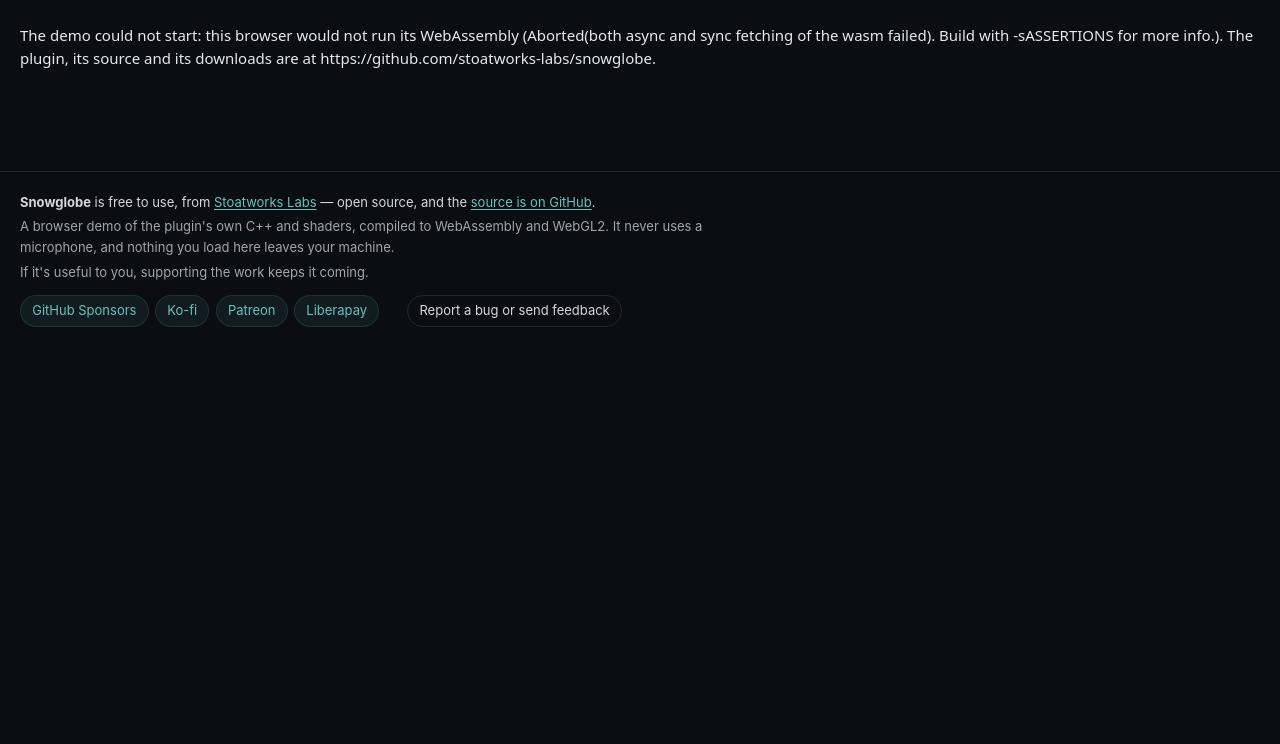
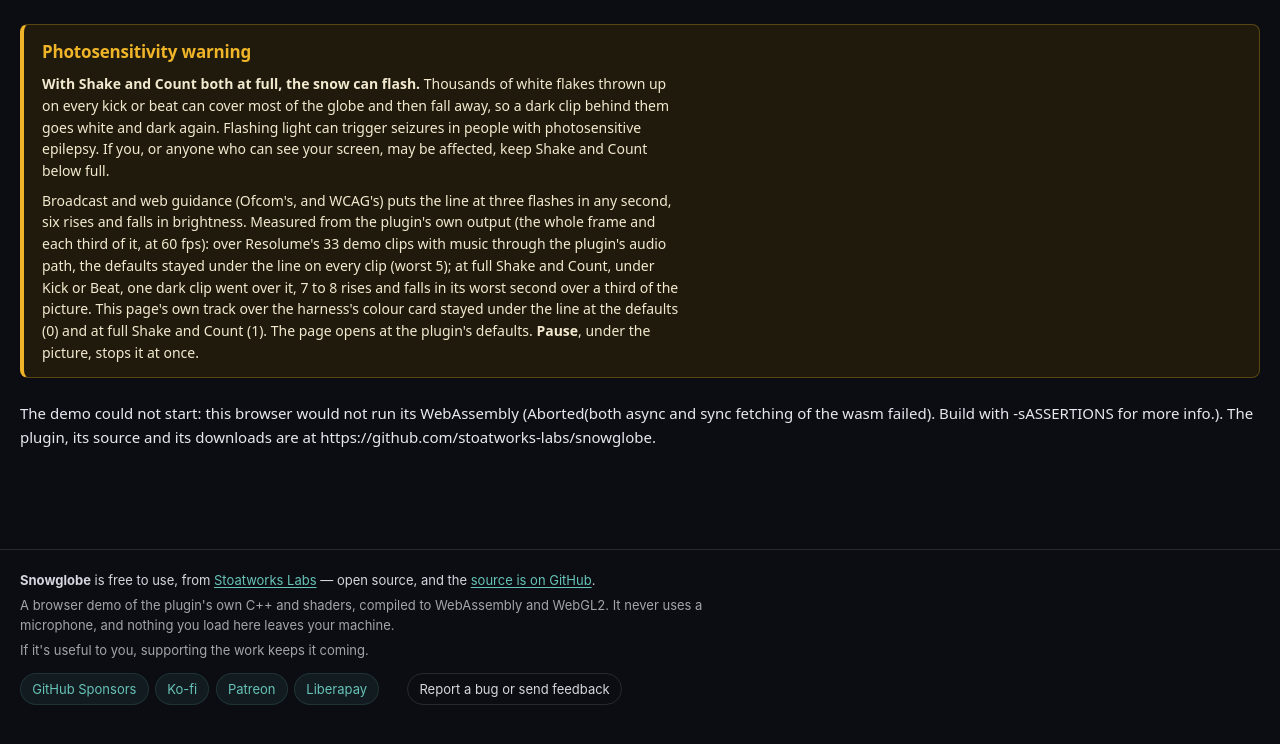
Before and after one commit to stoatworks-labs/snowglobe, a plain HTML site: page demo/index.html in a window 1280 px wide. Drawn offline with Linux system fonts and the light colour scheme; no server answers.

Commit message:
User guide, what Arena showed on Windows, and the flash warning
docs/USER-GUIDE.md, built into the site's guide. README's Status gains an "In Resolume"
section and changes to match:

- Arena 7.27.1 on win-lab (llvmpipe, no sound device), with the x64 DLL the release workflow
  built from 935031d: the fleet's gate passed 9, failed 0, skipped 2. It registers as SG01
  with 18 controls as declared, renders, and 10 controls move the picture (Shake under
  Trigger On Beat); Audio Input and Audio need sound, Shake Now is inert to the gate.
- Arena on this Mac was already running, someone else's, so it was left alone: snowglobe has
  never been loaded into Arena on a Mac, and Resolume's FFT has never been seen giving Kick
  its kicks. README, the guide's start steps and known limits say so.

The release's flash survey (Resolume's 33 demo clips, 20 s each at 60 fps, music through
sgtest --wav, the fleet's flashcheck): no clip over the line at the defaults (worst 5
transitions in a second in a third of the frame), one over it at Shake 1 and Count 1 under
Kick or Beat (Cyberspace_09, 7-8, bare 0, with four mixes). So the guide, README and the demo
page carry the warning, as Allan's rule says; no default was changed.

The open questions that matter to a user (a shake lifts only resting flakes, settling takes
tens of seconds, transparent outside the globe, the chosen kick gate, Omega_max and lift, a
grown resting flake past the glass) are in README's Not established and the guide's known
limits. No code, model or default changed.

Co-Authored-By: Claude Opus 5.5 <noreply@anthropic.com>

```diff
--- a/demo/index.html
+++ b/demo/index.html
@@ -21,6 +21,27 @@
     <meta name="twitter:card" content="summary_large_image" />
   </head>
   <body>
+    <section class="sg-warning" id="photosensitivity" aria-labelledby="sg-warning-title">
+      <h2 class="sg-warning__title" id="sg-warning-title">Photosensitivity warning</h2>
+      <p>
+        <strong>With Shake and Count both at full, the snow can flash.</strong> Thousands of white
+        flakes thrown up on every kick or beat can cover most of the globe and then fall away, so
+        a dark clip behind them goes white and dark again. Flashing light can trigger seizures in
+        people with photosensitive epilepsy. If you, or anyone who can see your screen, may be
+        affected, keep Shake and Count below full.
+      </p>
+      <p>
+        Broadcast and web guidance (Ofcom's, and WCAG's) puts the line at three flashes in any
+        second, six rises and falls in brightness. Measured from the plugin's own output (the
+        whole frame and each third of it, at 60 fps): over Resolume's 33 demo clips with music
+        through the plugin's audio path, the defaults stayed under the line on every clip (worst
+        5); at full Shake and Count, under Kick or Beat, one dark clip went over it, 7 to 8 rises
+        and falls in its worst second over a third of the picture. This page's own track over the
+        harness's colour card stayed under the line at the defaults (0) and at full Shake and
+        Count (1). The page opens at the plugin's defaults. <strong>Pause</strong>, under the
+        picture, stops it at once.
+      </p>
+    </section>
     <main id="demo">
       <noscript>
         <h1>Snowglobe</h1>
--- a/demo/snowglobe.css
+++ b/demo/snowglobe.css
@@ -17,3 +17,35 @@
 
 /* The host row's file note may run long: let it wrap rather than widen the page. */
 #snowglobe-audio-note { min-width: 0; max-width: 100%; overflow-wrap: anywhere; white-space: normal; }
+
+/* ---- the photosensitivity note (woofer's) ----------------------------------- */
+
+.sg-warning {
+  /* #demo is 1400px wide with a 20px gutter: line up with what is inside it. */
+  max-width: 1360px;
+  margin: 24px auto 0;
+  padding: 14px 18px;
+  background: #1f1a0c;
+  border: 1px solid #5a4613;
+  border-left: 4px solid var(--warn);
+  border-radius: 8px;
+  color: #f3e9cf;
+}
+
+@media (max-width: 1400px) {
+  .sg-warning { margin-left: 20px; margin-right: 20px; }
+}
+@media (max-width: 480px) {
+  .sg-warning { margin-left: 16px; margin-right: 16px; padding: 12px 14px; }
+}
+
+.sg-warning__title {
+  font-size: 17px;
+  color: var(--warn);
+  margin: 0 0 4px;
+}
+
+.sg-warning p { margin: 8px 0 0; max-width: 80ch; font-size: 14px; }
+
+/* body has embed set when ?embed=1: the note is the page's, not the picture's. */
+body[data-embed] .sg-warning { display: none; }
```
Also changed, not shown: 4 other files.
